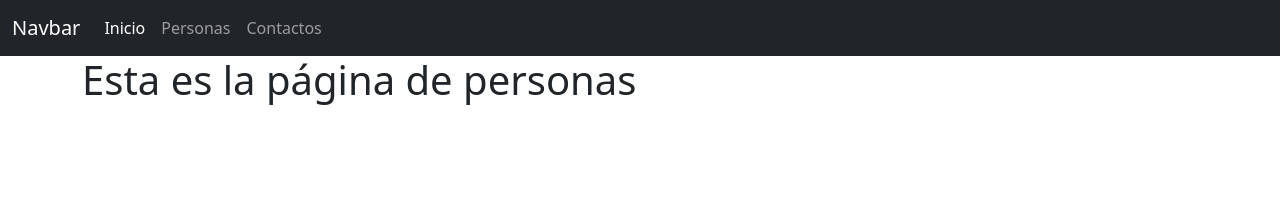
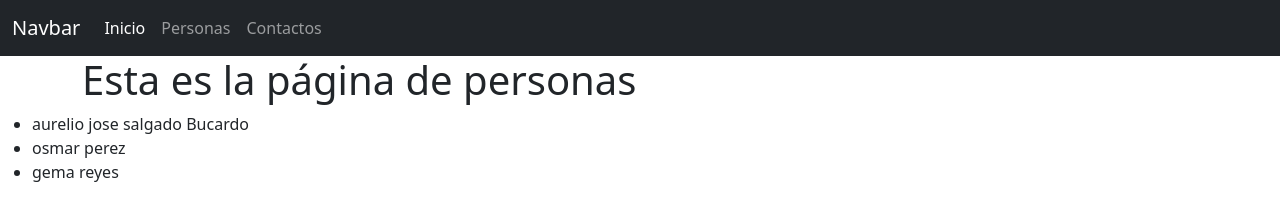
Before and after one commit to aureliosalgado/web2, a plain HTML site: page personas.html in a window 1280 px wide. Drawn offline with Linux system fonts and the light colour scheme.

Commit message:
agregado a tres personas

```diff
--- a/personas.html
+++ b/personas.html
@@ -13,6 +13,7 @@
 </head>
 
 <body>
+
     <nav class="navbar navbar-expand-lg navbar-dark bg-dark">
         <div class="container-fluid">
             <a class="navbar-brand" href="#">Navbar</a>
@@ -33,6 +34,11 @@
     <div class="container">
         <h1>Esta es la página de personas</h1>
     </div>
+    <ul>
+        <li>aurelio jose salgado Bucardo </li>
+        <li> osmar perez</li>
+        <li> gema reyes</li>
+    </ul>
     <script src="js/bootstrap.bundle.min.js"></script>
 </body>
 
```
